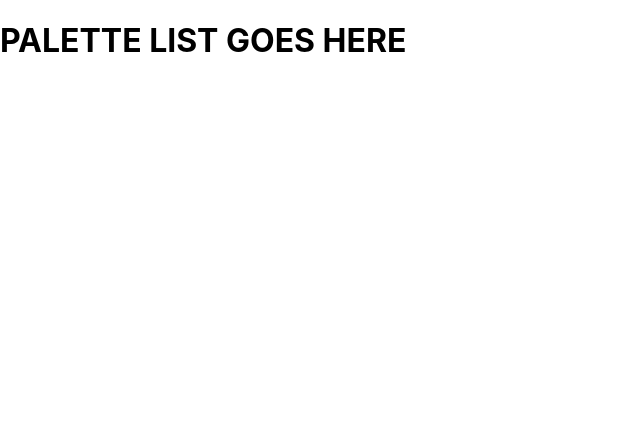
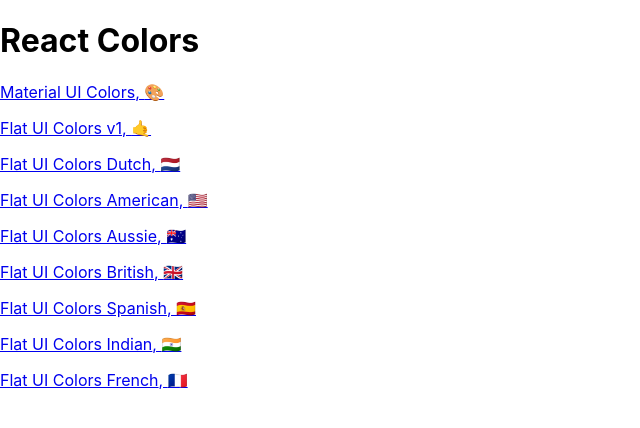
Before and after one commit to saahil0826/colors-app, a React (Create React App) app: page / in a window 1280 px wide. Shown: the top 428 px of the page, without its empty margins (0-640 px from the left). Built offline with nearby package versions, Linux system fonts and the light colour scheme.

Commit message:
Add PaletteList and Links

```diff
--- a/src/App.js
+++ b/src/App.js
@@ -1,6 +1,7 @@
 import React, {Component} from 'react';
 import { Route, Switch } from "react-router-dom";
 import Palette from './components/Palette.js'
+import PaletteList from "./components/PaletteList";
 import seedColors from "./seedColors.js";
 import { generatePalette } from "./colorHelpers";
 
@@ -13,7 +14,7 @@ class App extends Component {
   render() {
     return (
       <Switch>
-        <Route exact path='/' render={() => <h1>PALETTE LIST GOES HERE</h1>} />
+        <Route exact path='/' render={() => <PaletteList palettes={seedColors}/>} />
         <Route
           exact
           path='/palette/:id'
--- a/src/components/Navbar.js
+++ b/src/components/Navbar.js
@@ -1,4 +1,5 @@
 import React, { Component } from "react";
+import { Link } from "react-router-dom";
 import Select from "@material-ui/core/Select";
 import MenuItem from "@material-ui/core/MenuItem";
 import Snackbar from "@material-ui/core/Snackbar";
@@ -29,7 +30,7 @@ class Navbar extends Component {
     return (
       <header className="Navbar">
         <div className="logo">
-          <a href="#">reactcolorpicker</a>
+        <Link to='/'>reactcolorpicker</Link>
         </div>
         <div className="slider-container">
           <span>Level: {level}</span>
--- /dev/null
+++ b/src/components/PaletteList.js
@@ -0,0 +1,21 @@
+import React, { Component } from 'react';
+import { Link } from "react-router-dom";
+
+class PaletteList extends Component {
+  render() {
+    const { palettes } = this.props;
+    return (
+      <div>
+        <h1>React Colors</h1>
+        {palettes.map(p=>(
+          <p>
+          <Link to={`/palette/${p.id}`}>{p.paletteName}, {p.emoji}</Link>
+          </p>
+        ))}
+        </div>
+    );
+  }
+
+}
+
+export default PaletteList;
```
